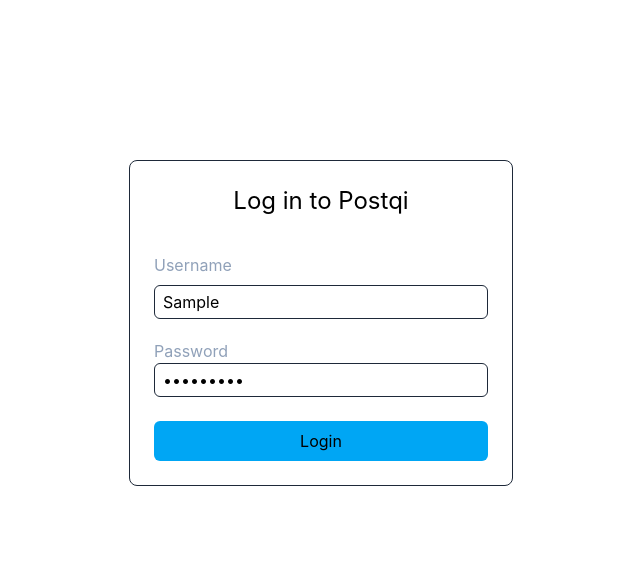
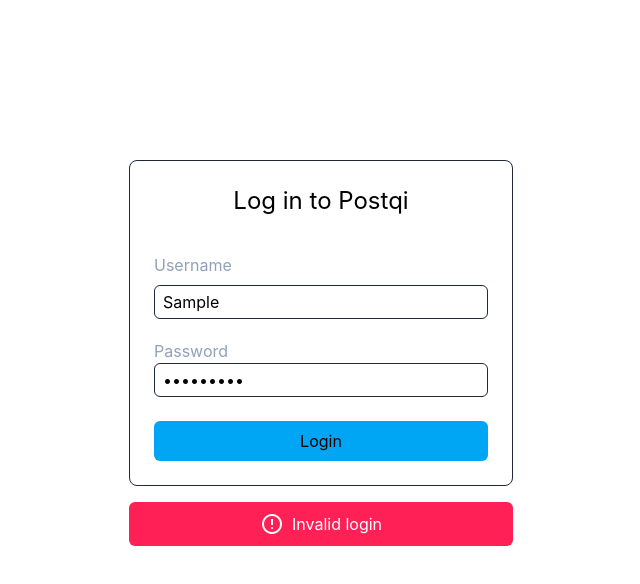
Before and after one commit to megancs601/Postqi, a React (Vite) app: page / in a window 1280 px wide. Both pictures are taken after typing "Sample", "Sample123" into the empty fields and a click on the button "Login". Shown: the top 584 px of the page, without its empty margins (319-959 px from the left). Built offline with nearby package versions, Linux system fonts and the light colour scheme.

Commit message:
login error and google icons

```diff
--- a/index.html
+++ b/index.html
@@ -3,6 +3,10 @@
   <head>
     <meta charset="UTF-8" />
     <link rel="icon" type="image/svg+xml" href="/vite.svg" />
+    <link
+      rel="stylesheet"
+      href="https://fonts.googleapis.com/css2?family=Material+Symbols+Outlined:opsz,wght,FILL,GRAD@20..48,100..700,0..1,-50..200&icon_names=error"
+    />
     <meta name="viewport" content="width=device-width, initial-scale=1.0" />
     <title>Postqi</title>
   </head>
--- a/src/pages/Login.tsx
+++ b/src/pages/Login.tsx
@@ -9,6 +9,7 @@
 export default function Login() {
   const [username, setUsername] = useState("");
   const [password, setPassword] = useState("");
+  const [showError, setShowError] = useState(false);
 
   const navigate = useNavigate();
 
@@ -21,7 +22,10 @@
 
     if (validLogin({ username, password })) {
       navigate("/dashboard");
+      return;
     }
+
+    setShowError(!showError);
   };
 
   return (
@@ -63,6 +67,14 @@
           Login
         </button>
       </form>
+      {showError && (
+        <div className="max-w-sm m-auto mt-4 p-2.5 text-center bg-rose-500 text-white rounded-md flex justify-center">
+          <span className="material-symbols-outlined inline-flex mr-2">
+            error
+          </span>
+          <p>Invalid login</p>
+        </div>
+      )}
     </div>
   );
 }
```
